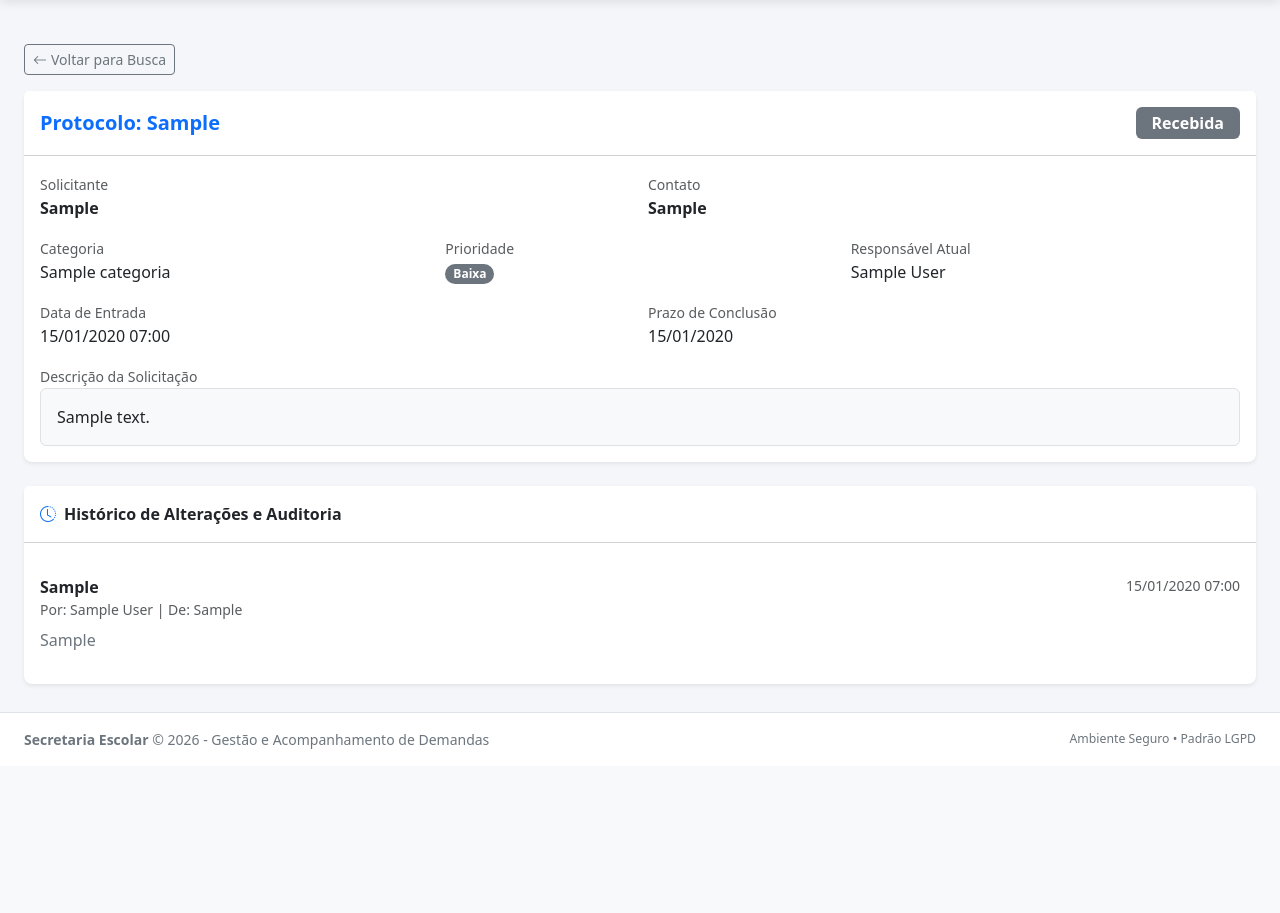
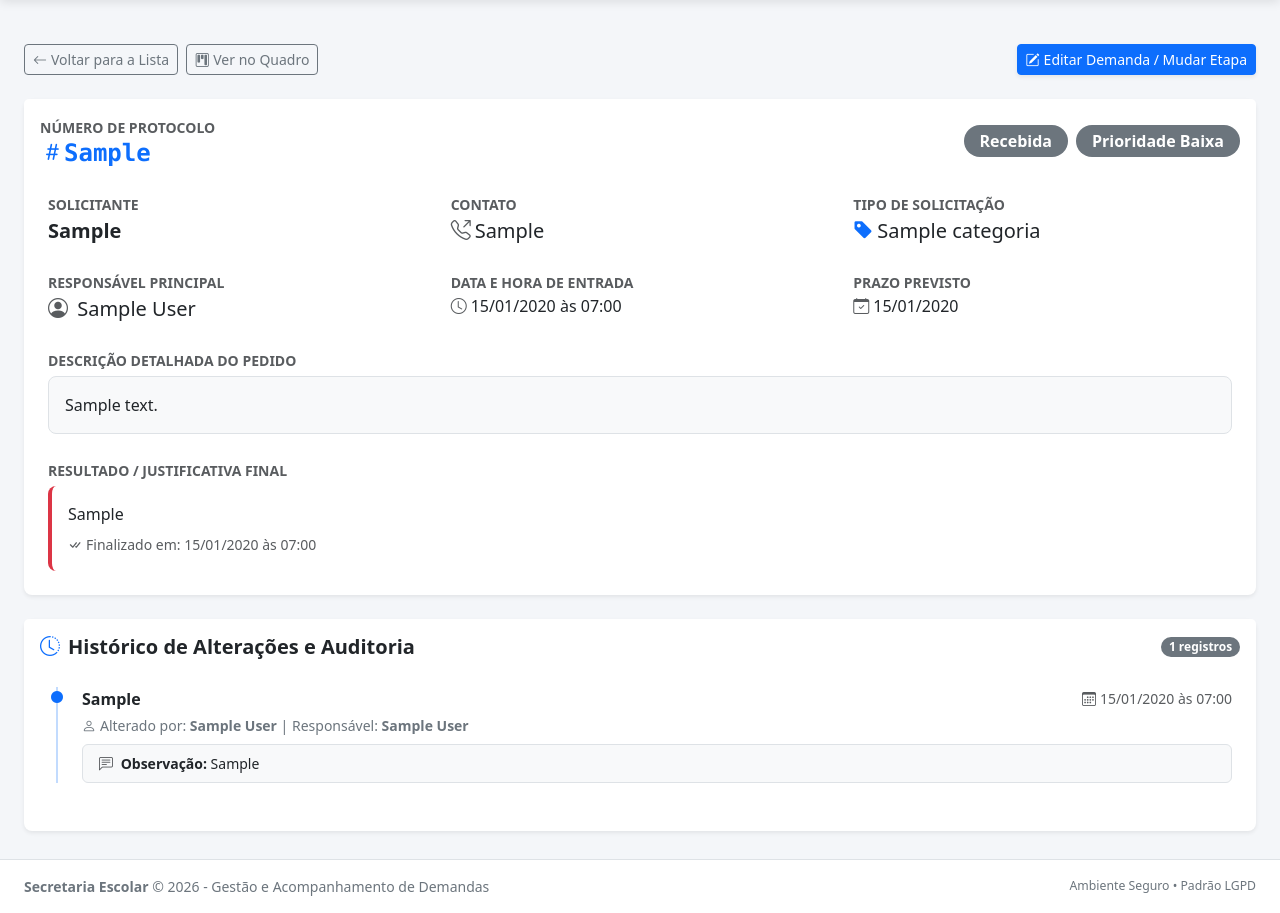
Before and after one commit to joaoguilherme01-max/projeto-integrador-secretaria, a Django app: a page that uses secretaria/templates/secretaria/detalhe_demanda.html in a window 1280 px wide. Shown: the part 80-993 px from the top of the page. Before the commit the page ends 829 px from the top, so only its background shows below. Run offline with Django 5.2, Linux system fonts and the light colour scheme; a user stored in the database is signed in; tables that the repository leaves empty hold one stand-in row (values such as "Sample post").

Commit message:
feat: add forms, templates, views, and url routing for demand management

```diff
--- a/secretaria/templates/secretaria/detalhe_demanda.html
+++ b/secretaria/templates/secretaria/detalhe_demanda.html
@@ -3,84 +3,176 @@
 {% block title %}Demanda {{ demanda.protocolo }} - Secretaria Escolar{% endblock %}
 
 {% block content %}
-<div class="mb-3">
-    <a href="{% url 'secretaria:lista_demandas' %}" class="btn btn-outline-secondary btn-sm">
-        <i class="bi bi-arrow-left me-1"></i>Voltar para Busca
-    </a>
+<!-- Botões de Ação e Navegação -->
+<div class="d-flex flex-column flex-sm-row justify-content-between align-items-sm-center mb-4 gap-2">
+    <div>
+        <a href="{% url 'secretaria:lista_demandas' %}" class="btn btn-outline-secondary btn-sm">
+            <i class="bi bi-arrow-left me-1"></i>Voltar para a Lista
+        </a>
+        <a href="{% url 'secretaria:quadro_kanban' %}" class="btn btn-outline-secondary btn-sm ms-1">
+            <i class="bi bi-kanban me-1"></i>Ver no Quadro
+        </a>
+    </div>
+
+    <!-- BOTÕES DE EDIÇÃO -->
+    <div class="d-flex gap-2">
+        <a href="{% url 'secretaria:editar_demanda' demanda.protocolo %}" class="btn btn-primary btn-sm shadow-sm">
+            <i class="bi bi-pencil-square me-1"></i>Editar Demanda / Mudar Etapa
+        </a>
+    </div>
 </div>
 
+<!-- DADOS COMPLETOS DA SOLICITAÇÃO -->
 <div class="card border-0 shadow-sm rounded-3 mb-4">
-    <div class="card-header bg-white py-3 d-flex justify-content-between align-items-center">
-        <h5 class="fw-bold mb-0 text-primary">Protocolo: {{ demanda.protocolo }}</h5>
-        <span class="badge badge-status-{{ demanda.status }} px-3 py-2 fs-6">{{ demanda.get_status_display }}</span>
+    <div class="card-header bg-white py-3 d-flex flex-column flex-sm-row justify-content-between align-items-sm-center border-0 gap-2">
+        <div>
+            <span class="text-muted small text-uppercase fw-semibold">Número de Protocolo</span>
+            <h4 class="fw-bold mb-0 text-primary font-monospace">
+                <i class="bi bi-hash"></i>{{ demanda.protocolo }}
+            </h4>
+        </div>
+        <div class="d-flex gap-2">
+            <span class="badge badge-status-{{ demanda.status }} px-3 py-2 fs-6 rounded-pill">
+                {{ demanda.get_status_display }}
+            </span>
+            <span class="badge badge-prioridade-{{ demanda.prioridade }} px-3 py-2 fs-6 rounded-pill">
+                Prioridade {{ demanda.get_prioridade_display }}
+            </span>
+        </div>
     </div>
-    <div class="card-body">
-        <div class="row g-3">
-            <div class="col-md-6">
-                <label class="text-muted small">Solicitante</label>
-                <div class="fw-bold">{{ demanda.solicitante }}</div>
+
+    <div class="card-body p-4 pt-2">
+        <div class="row g-4">
+            <!-- Solicitante -->
+            <div class="col-12 col-md-4">
+                <label class="text-muted small fw-semibold text-uppercase">Solicitante</label>
+                <div class="fs-5 fw-bold text-dark">{{ demanda.solicitante }}</div>
             </div>
-            <div class="col-md-6">
-                <label class="text-muted small">Contato</label>
-                <div class="fw-bold">{{ demanda.contato }}</div>
-            </div>
-            <div class="col-md-4">
-                <label class="text-muted small">Categoria</label>
-                <div>{{ demanda.categoria.nome }}</div>
-            </div>
-            <div class="col-md-4">
-                <label class="text-muted small">Prioridade</label>
-                <div>
-                    <span class="badge badge-prioridade-{{ demanda.prioridade }} rounded-pill px-2 py-1">
-                        {{ demanda.get_prioridade_display }}
-                    </span>
+
+            <!-- Contato -->
+            <div class="col-12 col-md-4">
+                <label class="text-muted small fw-semibold text-uppercase">Contato</label>
+                <div class="fs-5 text-dark">
+                    <i class="bi bi-telephone-outbound me-1 text-muted"></i>{{ demanda.contato }}
                 </div>
             </div>
-            <div class="col-md-4">
-                <label class="text-muted small">Responsável Atual</label>
-                <div>{{ demanda.responsavel.get_full_name|default:demanda.responsavel.username|default:"Não atribuído" }}</div>
+
+            <!-- Categoria -->
+            <div class="col-12 col-md-4">
+                <label class="text-muted small fw-semibold text-uppercase">Tipo de Solicitação</label>
+                <div class="fs-5 text-dark">
+                    <i class="bi bi-tag-fill me-1 text-primary"></i>{{ demanda.categoria.nome }}
+                </div>
             </div>
-            <div class="col-md-6">
-                <label class="text-muted small">Data de Entrada</label>
-                <div>{{ demanda.data_entrada|date:"d/m/Y H:i" }}</div>
+
+            <!-- Responsável -->
+            <div class="col-12 col-md-4">
+                <label class="text-muted small fw-semibold text-uppercase">Responsável Principal</label>
+                <div class="fs-5 text-dark">
+                    {% if demanda.responsavel %}
+                        <i class="bi bi-person-circle me-1 text-muted"></i>
+                        {{ demanda.responsavel.get_full_name|default:demanda.responsavel.username }}
+                    {% else %}
+                        <span class="badge bg-warning text-dark border">Pendente de atribuição (Triagem)</span>
+                    {% endif %}
+                </div>
             </div>
-            <div class="col-md-6">
-                <label class="text-muted small">Prazo de Conclusão</label>
-                <div>{{ demanda.prazo|date:"d/m/Y"|default:"Não definido" }}</div>
+
+            <!-- Data de Entrada -->
+            <div class="col-12 col-md-4">
+                <label class="text-muted small fw-semibold text-uppercase">Data e Hora de Entrada</label>
+                <div class="fs-6 text-dark">
+                    <i class="bi bi-clock me-1 text-muted"></i>{{ demanda.data_entrada|date:"d/m/Y \à\s H:i" }}
+                </div>
             </div>
+
+            <!-- Prazo Previsto -->
+            <div class="col-12 col-md-4">
+                <label class="text-muted small fw-semibold text-uppercase">Prazo Previsto</label>
+                <div class="fs-6 text-dark">
+                    {% if demanda.prazo %}
+                        <i class="bi bi-calendar-check me-1 text-muted"></i>{{ demanda.prazo|date:"d/m/Y" }}
+                    {% else %}
+                        <span class="text-muted">Não definido</span>
+                    {% endif %}
+                </div>
+            </div>
+
+            <!-- Descrição Completa -->
             <div class="col-12">
-                <label class="text-muted small">Descrição da Solicitação</label>
-                <div class="p-3 bg-light rounded-2 border">{{ demanda.descricao }}</div>
+                <label class="text-muted small fw-semibold text-uppercase">Descrição Detalhada do Pedido</label>
+                <div class="p-3 bg-light rounded-3 border mt-1 fs-6">
+                    {{ demanda.descricao|linebreaksbr }}
+                </div>
             </div>
+
+            <!-- Resultado / Observação de Encerramento (se houver) -->
+            {% if demanda.resultado or demanda.status == 'CONCLUIDA' or demanda.status == 'CANCELADA' %}
+            <div class="col-12">
+                <label class="text-muted small fw-semibold text-uppercase">Resultado / Justificativa Final</label>
+                <div class="p-3 bg-white rounded-3 border-start border-4 {% if demanda.status == 'CONCLUIDA' %}border-success bg-success bg-opacity-10{% else %}border-danger bg-danger bg-opacity-10{% endif %} mt-1">
+                    {{ demanda.resultado|default:"Nenhuma observação final registrada."|linebreaksbr }}
+                    {% if demanda.data_conclusao %}
+                        <div class="small text-muted mt-2">
+                            <i class="bi bi-check-all me-1"></i>Finalizado em: {{ demanda.data_conclusao|date:"d/m/Y \à\s H:i" }}
+                        </div>
+                    {% endif %}
+                </div>
+            </div>
+            {% endif %}
         </div>
     </div>
 </div>
 
-<!-- Linha do Tempo / Histórico -->
+<!-- HISTÓRICO DE ALTERAÇÕES E OBSERVAÇÕES -->
 <div class="card border-0 shadow-sm rounded-3">
-    <div class="card-header bg-white py-3 fw-bold">
-        <i class="bi bi-clock-history text-primary me-2"></i>Histórico de Alterações e Auditoria
+    <div class="card-header bg-white py-3 border-0 d-flex justify-content-between align-items-center">
+        <h5 class="fw-bold mb-0 text-dark">
+            <i class="bi bi-clock-history text-primary me-2"></i>Histórico de Alterações e Auditoria
+        </h5>
+        <span class="badge bg-secondary rounded-pill">{{ demanda.historicos.count }} registros</span>
     </div>
-    <div class="card-body">
-        <ul class="list-group list-group-flush">
+
+    <div class="card-body p-4 pt-1">
+        {% if demanda.historicos.exists %}
+        <div class="timeline position-relative ps-4 border-start border-2 border-primary border-opacity-25 ms-2 my-2">
             {% for hist in demanda.historicos.all %}
-            <li class="list-group-item px-0 py-3">
-                <div class="d-flex justify-content-between">
-                    <strong>{{ hist.nova_etapa }}</strong>
-                    <span class="text-muted small">{{ hist.data_alteracao|date:"d/m/Y H:i" }}</span>
+            <div class="mb-4 position-relative">
+                <!-- Ícone na linha do tempo -->
+                <i class="bi bi-circle-fill text-primary position-absolute" style="left: -31px; top: 2px; font-size: 0.75rem;"></i>
+
+                <div class="d-flex flex-column flex-sm-row justify-content-between align-items-sm-center">
+                    <div>
+                        <span class="fw-bold text-dark">{{ hist.nova_etapa }}</span>
+                        {% if hist.etapa_anterior and hist.etapa_anterior != hist.nova_etapa %}
+                            <span class="text-muted small">(Anterior: {{ hist.etapa_anterior }})</span>
+                        {% endif %}
+                    </div>
+                    <span class="text-muted small">
+                        <i class="bi bi-calendar3 me-1"></i>{{ hist.data_alteracao|date:"d/m/Y \à\s H:i" }}
+                    </span>
                 </div>
-                <div class="small text-muted">
-                    Por: {{ hist.usuario.get_full_name|default:hist.usuario.username }}
-                    {% if hist.etapa_anterior %}| De: {{ hist.etapa_anterior }}{% endif %}
+
+                <div class="small text-secondary mt-1">
+                    <i class="bi bi-person me-1"></i>Alterado por: <strong>{{ hist.usuario.get_full_name|default:hist.usuario.username }}</strong>
+                    {% if hist.novo_responsavel %}
+                        | Responsável: <strong>{{ hist.novo_responsavel.get_full_name|default:hist.novo_responsavel.username }}</strong>
+                    {% endif %}
                 </div>
+
+                <!-- Observação do histórico -->
                 {% if hist.observacao %}
-                <div class="mt-2 text-secondary">{{ hist.observacao }}</div>
+                <div class="p-2 px-3 bg-light rounded-2 border small mt-2 text-dark">
+                    <i class="bi bi-chat-left-text me-1 text-muted"></i>
+                    <strong>Observação:</strong> {{ hist.observacao }}
+                </div>
                 {% endif %}
-            </li>
-            {% empty %}
-            <li class="list-group-item px-0 text-muted">Nenhum histórico registrado para esta demanda.</li>
+            </div>
             {% endfor %}
-        </ul>
+        </div>
+        {% else %}
+        <p class="text-muted mb-0 py-3 text-center">Nenhum histórico registrado para esta demanda.</p>
+        {% endif %}
     </div>
 </div>
 {% endblock %}
--- a/secretaria/urls.py
+++ b/secretaria/urls.py
@@ -14,6 +14,7 @@ urlpatterns = [
     path('demandas/', views.lista_demandas, name='lista_demandas'),
     path('demandas/nova/', views.criar_demanda, name='criar_demanda'),
     path('demandas/<str:protocolo>/', views.detalhe_demanda, name='detalhe_demanda'),
+    path('demandas/<str:protocolo>/editar/', views.editar_demanda, name='editar_demanda'),
 
     # Painel restrito a Gestores e Administradores
     path('dashboard/', views.dashboard_indicadores, name='dashboard'),
--- a/secretaria/views.py
+++ b/secretaria/views.py
@@ -8,7 +8,7 @@ from django.contrib.auth.forms import AuthenticationForm
 from django.contrib import messages
 from django.utils import timezone
 from .models import Demanda, Categoria, Historico
-from .forms import DemandaForm
+from .forms import DemandaForm, EditarDemandaForm
 from .services import obter_indicadores_gestao, listar_demandas_filtradas, obter_dados_tela_inicial, obter_quadro_kanban
 from .decorators import perfil_necessario
 
@@ -207,3 +207,70 @@ def quadro_kanban(request):
         'perfil_usuario': getattr(request.user, 'perfil', None),
     }
     return render(request, 'secretaria/quadro_kanban.html', context)
+
+
+
+@login_required
+def editar_demanda(request, protocolo):
+    """
+    Permite editar os dados da demanda, movimentar etapas, trocar responsável
+    e adicionar observações, gerando registro automático no histórico de auditoria.
+    """
+    demanda = get_object_or_404(Demanda, protocolo=protocolo)
+    status_anterior = demanda.status
+    responsavel_anterior = demanda.responsavel
+
+    if request.method == 'POST':
+        form = EditarDemandaForm(request.POST, instance=demanda)
+        if form.is_valid():
+            demanda_atualizada = form.save(commit=False)
+            observacao = form.cleaned_data.get('observacao_alteracao', '').strip()
+
+            # Se concluiu agora, preenche data_conclusao
+            if demanda_atualizada.status == 'CONCLUIDA' and not demanda_atualizada.data_conclusao:
+                demanda_atualizada.data_conclusao = timezone.now()
+            elif demanda_atualizada.status != 'CONCLUIDA':
+                demanda_atualizada.data_conclusao = None
+
+            demanda_atualizada.save()
+
+            # Cria histórico se houve mudança de status, responsável ou se uma observação foi inserida
+            mudou_status = (status_anterior != demanda_atualizada.status)
+            mudou_responsavel = (responsavel_anterior != demanda_atualizada.responsavel)
+
+            if mudou_status or mudou_responsavel or observacao:
+                desc_status_ant = dict(Demanda.STATUS_CHOICES).get(status_anterior, status_anterior)
+                desc_status_novo = demanda_atualizada.get_status_display()
+
+                obs_final = observacao
+                if not obs_final:
+                    detalhes = []
+                    if mudou_status:
+                        detalhes.append(f"Status alterado de '{desc_status_ant}' para '{desc_status_novo}'")
+                    if mudou_responsavel:
+                        ant_nome = responsavel_anterior.get_full_name() or responsavel_anterior.username if responsavel_anterior else "Não atribuído"
+                        novo_nome = demanda_atualizada.responsavel.get_full_name() or demanda_atualizada.responsavel.username if demanda_atualizada.responsavel else "Não atribuído"
+                        detalhes.append(f"Responsável alterado de '{ant_nome}' para '{novo_nome}'")
+                    obs_final = ". ".join(detalhes)
+
+                Historico.objects.create(
+                    demanda=demanda_atualizada,
+                    usuario=request.user,
+                    etapa_anterior=desc_status_ant if mudou_status else desc_status_novo,
+                    nova_etapa=desc_status_novo,
+                    responsavel_anterior=responsavel_anterior,
+                    novo_responsavel=demanda_atualizada.responsavel,
+                    observacao=obs_final
+                )
+
+            messages.success(request, f"Demanda {demanda.protocolo} atualizada com sucesso!")
+            return redirect('secretaria:detalhe_demanda', protocolo=demanda.protocolo)
+        else:
+            messages.error(request, 'Por favor, verifique os campos do formulário.')
+    else:
+        form = EditarDemandaForm(instance=demanda)
+
+    return render(request, 'secretaria/form_editar_demanda.html', {
+        'form': form,
+        'demanda': demanda,
+    })
```
Also changed, not shown: secretaria/forms.py (+62 -0 lines), secretaria/templates/secretaria/form_editar_demanda.html (added, +150 -0 lines), secretaria/tests.py (+77 -0 lines).
